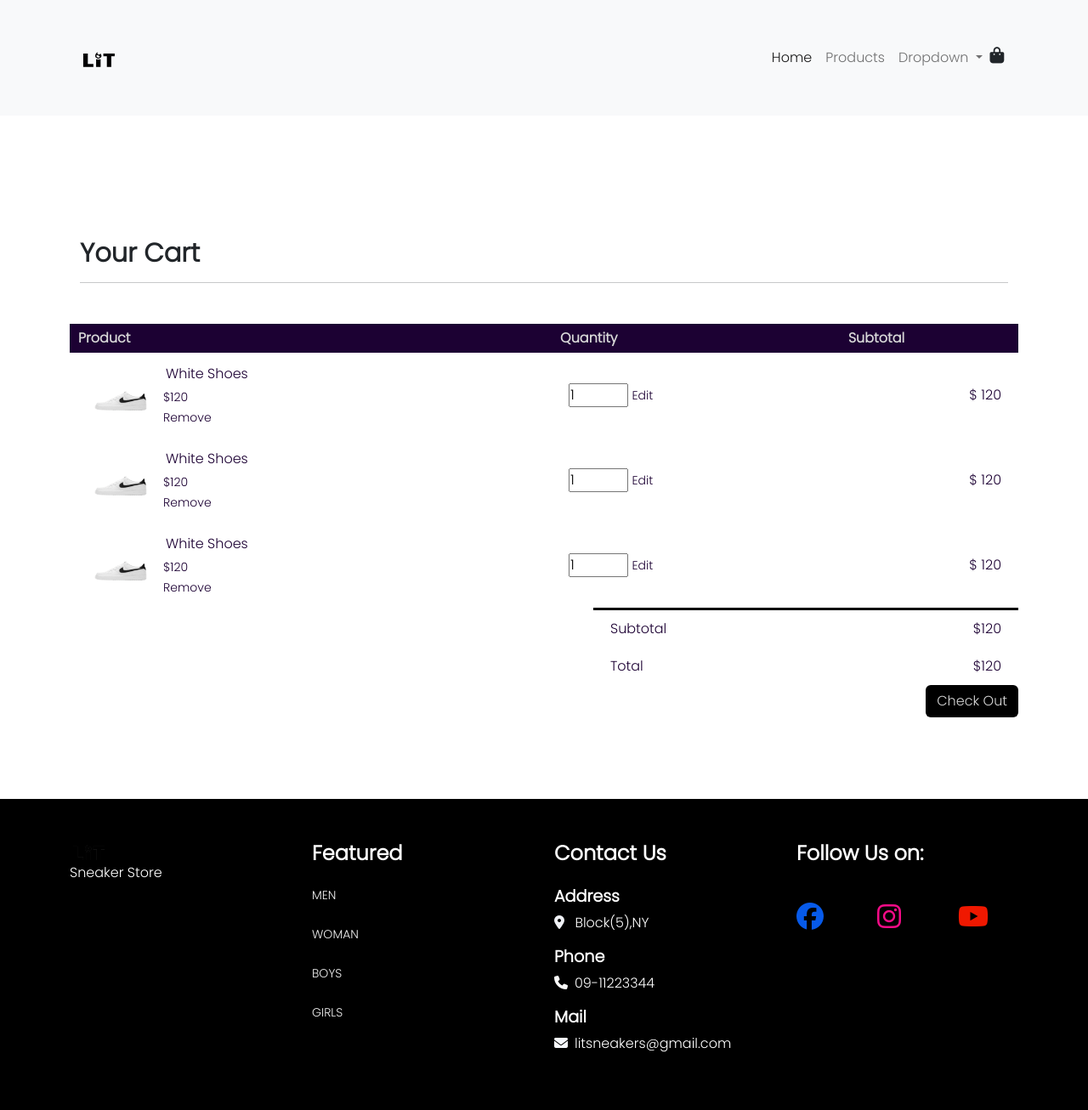
After one commit to ACKthenovice/Lit-Sneakers-and-Casual-Wear-e-commerce-website, a PHP site: page /pages/cart.html in a window 1280 px wide. The commit adds this page. Shown: the whole page at 85% size. Run offline with PHP 8.4, Linux system fonts and the light colour scheme; some libraries are stand-ins or nearby versions.

Commit message:
cart and checkout pages

```diff
--- a/css/style.css
+++ b/css/style.css
@@ -302,3 +302,101 @@ h6 {
     border: none;
 }
 */
+
+/*cart*/
+
+.cart table{
+    width:100%;
+    border-collapse: collapse;
+
+}
+.cart .product-info{
+    display: flex;
+    flex-wrap: wrap ;
+}
+.cart th{
+    text-align: left;
+
+    padding: 5px 10px;
+    color:#d8d8d8;
+    background-color: rgb(28, 1, 51);
+}
+.cart td{
+    padding: 10px 20px;
+    color: rgb(28, 1, 51) ;
+
+
+}
+.cart td img{
+    width: 80px;
+    height:80px;
+    margin-right: 10px;
+}
+
+
+.cart .remove-btn{
+    color:rgb(28, 1, 51);
+    text-decoration: none;
+    font-size: 14px;
+
+}
+.cart .edit-btn{
+    color:rgb(28, 1, 51);
+    text-decoration: none;
+    font-size: 14px;
+
+}
+.cart .product-info p
+{
+    margin: 3px;
+}
+.cart td input{
+    width: 70px;
+
+}
+
+.cart-total{
+    display: flex;
+    justify-content: flex-end;
+}
+
+.cart-total table{
+    width: 100%;
+    max-width: 500px;
+    border-top: 3px solid #000;
+}
+td:last-child{
+    text-align: right;
+
+}
+th:first-child{
+    text-align: rights;
+}
+.checkout-container{
+    display: flex;
+    justify-content: flex-end;
+}
+.checkout-btn{
+
+    color: #d8d8d8;
+    background-color: black;
+}
+/* Checkout */
+#checkout-form .checkout-small-elements{
+    display: inline-block;
+    width: 48%;
+    margin: 10px auto;
+}
+#checkout-form .checkout-large-elements{
+    width:96%;
+}
+#checkout-form .checkout-btn-container{
+    margin: 10px;
+    text-align: right;
+    margin-right: 40px;
+}
+
+#checkout-form #checkout-btn{
+    color: #FDEFEF;
+    background-color: #000;
+}
--- /dev/null
+++ b/pages/cart.html
@@ -0,0 +1,223 @@
+<!DOCTYPE html>
+<html lang="en">
+
+<head>
+    <meta charset="UTF-8">
+    <meta name="viewport" content="width=device-width, initial-scale=1.0">
+    <title>Sneaker Store</title>
+    <!-- Add Bootstrap CSS -->
+    <link href="https://cdn.jsdelivr.net/npm/bootstrap@5.2.3/dist/css/bootstrap.min.css" rel="stylesheet"
+        integrity="sha384-rbsA2VBKQhggwzxH7pPCaAqO46MgnOM80zW1RWuH61DGLwZJEdK2Kadq2F9CUG65" crossorigin="anonymous">
+    <!-- Add custom CSS -->
+    <link rel="stylesheet" href="../css/style.css">
+    <!-- Add fontawesome -->
+
+        <script src="https://kit.fontawesome.com/c71495202e.js" crossorigin="anonymous"></script>
+</head>
+<body>
+    <!-- Navbar -->
+    <nav class="navbar navbar-expand-lg bg-light">
+        <div class="container">
+            <div class="container-fluid d-flex justify-content-between align-items-center">
+                <a class="navbar-brand order-md-0" href="#">
+                    <img src="../images/Logo/litlogo-removebg-preview.png" alt="litlogo" width="45" height="24">
+                </a>
+                <button class="navbar-toggler order-md-1" type="button" data-bs-toggle="collapse"
+                    data-bs-target="#navbarSupportedContent" aria-controls="navbarSupportedContent"
+                    aria-expanded="false" aria-label="Toggle navigation">
+                    <span class="navbar-toggler-icon"></span>
+                </button>
+            </div>
+            <div class="collapse navbar-collapse nav-buttons" id="navbarSupportedContent">
+                <ul class="navbar-nav me-auto mb-2 mb-lg-0 custom custom-ul">
+                    <li class="nav-item">
+                        <a class="nav-link active" aria-current="page" href="#">Home</a>
+                    </li>
+                    <li class="nav-item">
+                        <a class="nav-link" href="#">Products</a>
+                    </li>
+                    <li class="nav-item dropdown">
+                        <a class="nav-link dropdown-toggle" href="#" data-bs-toggle="dropdown">
+                            Dropdown
+                        </a>
+                        <ul class="dropdown-menu dropdown-menu-end">
+                            <li><a class="dropdown-item" href="#">Action</a></li>
+                            <li><a class="dropdown-item" href="#">Another action</a></li>
+                            <li>
+                                <hr class="dropdown-divider">
+                            </li>
+                            <li><a class="dropdown-item" href="#">Something else here</a></li>
+                        </ul>
+                    </li>
+                    <li class="nav-item">
+                        <i class="fas fa-shopping-bag"></i>
+                    </li>
+                </ul>
+            </div>
+        </div>
+    </nav>
+
+    <!--Cart-->
+    <section class ="cart container my-5 py-5">
+        <div class="container mt-5" >
+            <h2 class="font-weight-bolde">Your Cart</h2>
+            <hr>
+        </div>
+
+        <table class="mt-5 pt-5">
+            <tr>
+                <th>Product</th>
+                <th>Quantity</th>
+                <th>Subtotal</th>
+            </tr>
+            <tr>
+                <td>
+                    <div class="product-info">
+                        <img src="../images/web images/Product images/air_force_one-transformed.png"/>
+                        <div>
+                            <p>White Shoes</p>
+                            <small><span>$</span>120</small>
+                            <br>
+                            <a class="remove-btn" href="#">Remove</a>
+                        </div>
+
+                    </div>
+                </td>
+                <td>
+                    <input  class="input" type="number" value="1"/>
+                    <a class="edit-btn" href="#">Edit</a>
+                </td>
+                <td>
+                    <span>$</span>
+                    <span class="product-price">120</span>
+                </td>
+            </tr>
+
+            <tr>
+                <td>
+                    <div class="product-info">
+                        <img src="../images/web images/Product images/air_force_one-transformed.png"/>
+                        <div>
+                            <p>White Shoes</p>
+                            <small><span>$</span>120</small>
+                            <br>
+                            <a class="remove-btn" href="#">Remove</a>
+                        </div>
+
+                    </div>
+                </td>
+                <td>
+                    <input  class="input" type="number" value="1"/>
+                    <a class="edit-btn" href="#">Edit</a>
+                </td>
+                <td>
+                    <span>$</span>
+                    <span class="product-price">120</span>
+                </td>
+            </tr>
+
+            <tr>
+                <td>
+                    <div class="product-info">
+                        <img src="../images/web images/Product images/air_force_one-transformed.png"/>
+                        <div>
+                            <p>White Shoes</p>
+                            <small><span>$</span>120</small>
+                            <br>
+                            <a class="remove-btn" href="#">Remove</a>
+                        </div>
+
+                    </div>
+                </td>
+                <td>
+                    <input  class="input" type="number" value="1"/>
+                    <a class="edit-btn" href="#">Edit</a>
+                </td>
+                <td>
+                    <span>$</span>
+                    <span class="product-price">120</span>
+                </td>
+            </tr>
+
+        </table>
+
+        <div class="cart-total">
+            <table>
+                <tr>
+                    <td>Subtotal</td>
+                    <td>$120</td>
+                </tr>
+                <tr>
+                    <td>Total</td>
+                    <td>$120</td>
+                </tr>
+            </table>
+        </div>
+        <div class="checkout-container">
+            <button class="btn checkout-btn">Check Out</button>
+        </div>
+
+
+    </section>
+
+
+
+    <footer>
+        <div class="footer">
+            <div class="container">
+                <div class="row">
+                    <div class="col-lg-3 col-md-3">
+                        <img src="../images/Logo/litlogo-removebg-preview.png" alt="litlogo" width="45" height="24">
+                        <p>Sneaker Store</p>
+                    </div>
+                    <div class="col-lg-3 col-md-3">
+                        <h3>Featured</h3>
+                        <ul class="mt-4">
+                            <li><a href="#">Men</a></li>
+                            <li><a href="#">Woman</a></li>
+                            <li><a href="#">Boys</a></li>
+                            <li><a href="#">Girls</a></li>
+                        </ul>
+                    </div>
+                    <div class="col-lg-3 col-md-3">
+                        <h3>Contact Us</h3>
+                        <h4 class="mt-4">Address</h4>
+                        <address><i class="fa-solid fa-location-dot fa-bounce me-2" style="color: #eff1f5;"></i>
+                            Block(5),NY
+                        </address>
+                        <h4>Phone</h4>
+                        <p><i class="fa-solid fa-phone me-2" style="color: #fafafa;"></i>09-11223344</p>
+                        <h4>Mail</h4>
+                        <p><i class="fa-solid fa-envelope me-2" style="color: #f6f9fd;"></i>litsneakers@gmail.com</p>
+                    </div>
+                    <div class="col-lg-3 col-md-3">
+                        <h3>Follow Us on:</h3>
+                        <div class="row mt-5">
+                            <div class="col-md-4">
+                                <i class="fa-brands fa-facebook fa-2xl" style="color: #075ae9;"></i>
+                            </div>
+                            <div class="col-md-4">
+                                <i class="fa-brands fa-instagram fa-2xl" style="color: #f40b87;"></i>
+                            </div>
+                            <div class="col-md-4">
+                                <i class="fa-brands fa-youtube fa-2xl" style="color: #f01800;"></i>
+                            </div>
+                        </div>
+                    </div>
+                </div>
+            </div>
+        </div>
+    </footer>
+
+    <script>
+        var mainImg=document.getElementById("mainImg");
+        var smallImg= document.getElementsByClassName("small-img");
+
+        for(let i=0; i<4; i++){
+            smallImg(i).onclick =function(){
+            mainImg.src = smallImg(i).src;
+        }
+    }
+    </script>
+</body>
+</html>
```
Also changed, not shown: pages/checkout.html (added, +155 -0 lines).
